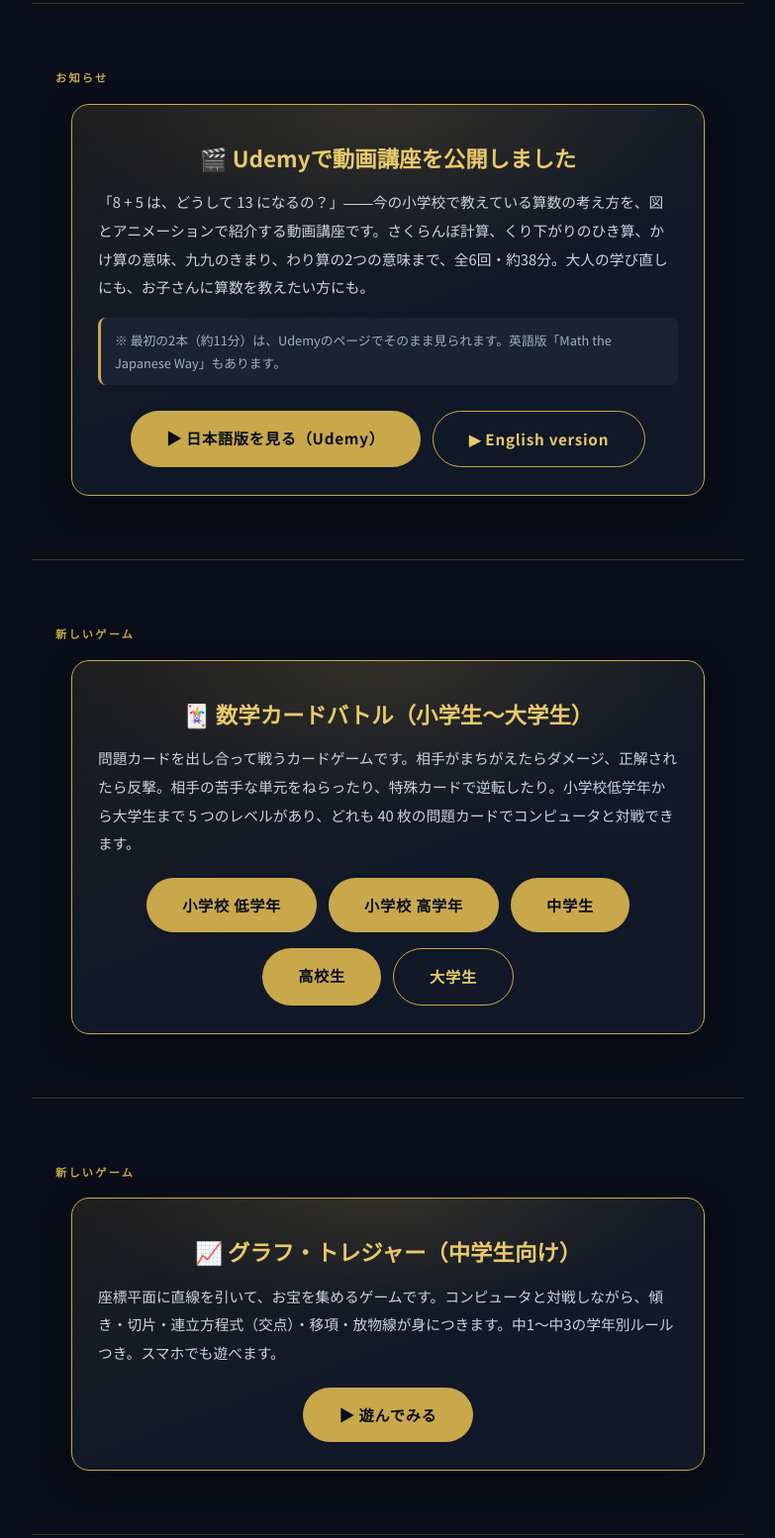
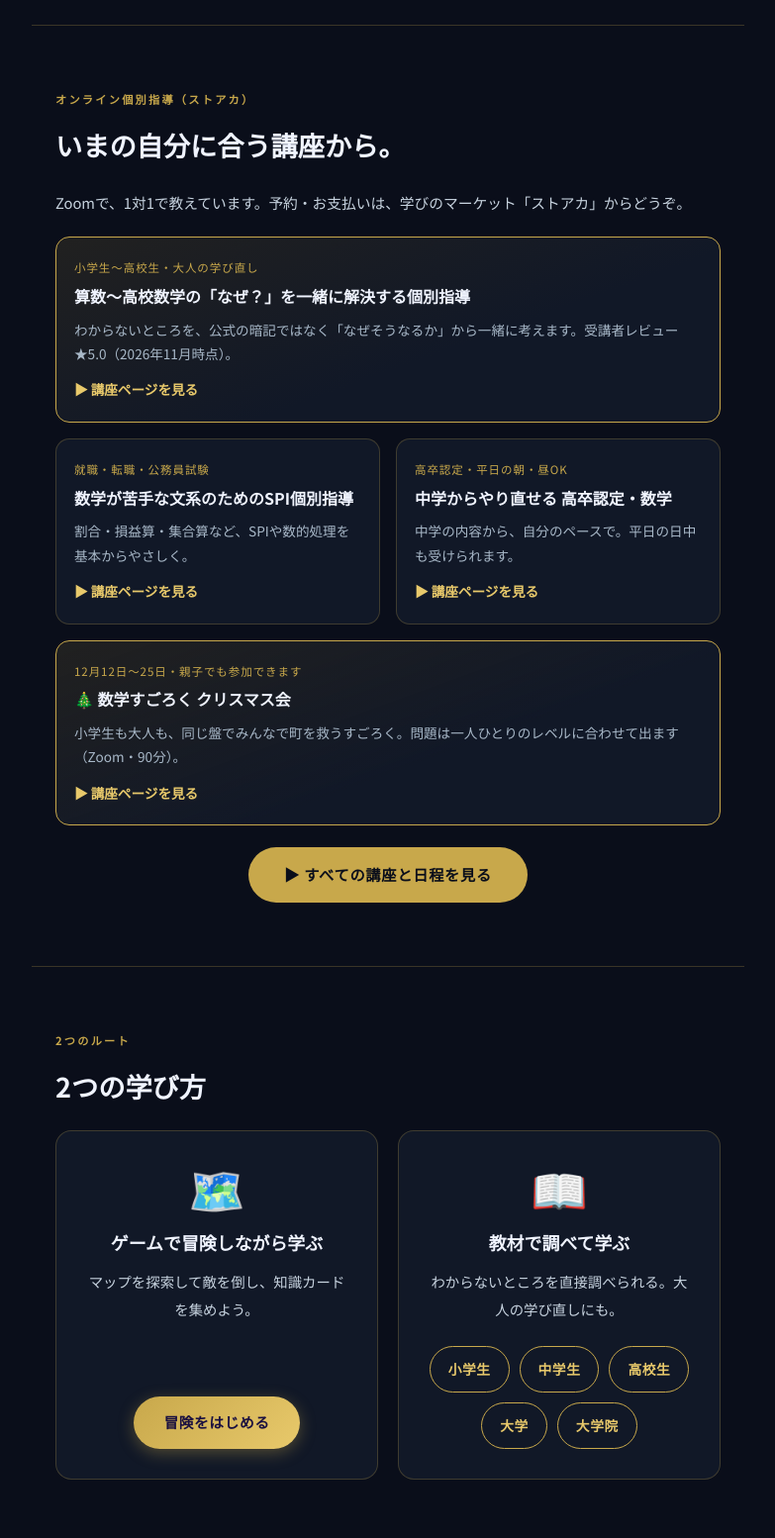
Before and after one commit to Takayuki-Suda/math-site, a plain HTML site: page index.html in a window 1280 px wide. Shown: the part 1127-2681 px from the top of the page at 99% size, without its empty margins (248-1031 px from the left). Drawn offline with Linux system fonts and the light colour scheme.

Commit message:
トップページをストアカ中心に組み替え・「教材を見る」ボタンを直す
- いちばん上のボタンを「ストアカで予約する」に変更し、すぐ下にストアカの講座一覧（なぜ？講座・SPI・高卒認定・クリスマス会）を置いた
- クリスマス会のカードは 12/26 になったら自動で消える
- Udemyのお知らせは下のほうへ移した
- 数学カードバトル・グラフ・トレジャーのお知らせをトップから外した（上のメニューからは今までどおり入れる）
- 「教材を見る」ボタンがページの上に飛ぶだけで何も起きなかったので、小学生〜大学院の教材ページへのボタンに変えた
- 最後の申し込み欄もストアカの予約を主にし、メールは対面・そのほかの相談用にした
- ページのいちばん下に「\r」という文字が出ていたのを消した（日本語版・英語版）

Co-Authored-By: Claude Opus 5.5 <noreply@anthropic.com>
Claude-Session: https://claude.ai/code/session_01TGtX33YXnYC9sPyxZZAGpd

```diff
--- a/index.html
+++ b/index.html
@@ -57,10 +57,11 @@
   "makesOffer": {
     "@type": "Offer",
     "availability": "https://schema.org/InStock",
+    "url": "https://www.street-academy.com/steachers/963434",
     "itemOffered": {
       "@type": "Service",
-      "name": "算数・数学の個別指導（対面）",
-      "description": "算数・数学の個別指導（対面）",
+      "name": "算数・数学のオンライン個別指導（ストアカ）",
+      "description": "Zoomでの算数・数学の個別指導。予約はストアカから。",
       "serviceType": "個別指導"
     }
   }
@@ -803,11 +804,12 @@
   <!-- 事実 → 行動（終点）-->
   <p class="hero-fact" style="margin-top:8px;">小学生から大人まで対象の算数・数学教室（会津若松）</p>
 
-  <a class="apply-link" style="padding:12px 32px;font-size:0.92rem;margin-top:10px;" href="mailto:suda.math.aizu@gmail.com">
-    ▶ メールで申し込む
+  <a class="apply-link" style="padding:12px 32px;font-size:0.92rem;margin-top:10px;" href="https://www.street-academy.com/steachers/963434" target="_blank" rel="noopener">
+    ▶ ストアカで予約する
   </a>
-  <p style="font-size:0.76rem;color:#8899aa;margin-top:8px;letter-spacing:0.04em;">
-    話を聞くだけでも、1回だけでも大丈夫です。
+  <p style="font-size:0.76rem;color:#8899aa;margin-top:8px;letter-spacing:0.04em;line-height:1.8;">
+    オンライン（Zoom）の個別指導・1回60分。1回だけでも大丈夫です。<br>
+    <a href="#online" style="color:#7ec8e3;">講座の一覧を見る</a>
   </p>
 </section>
 
@@ -851,57 +853,55 @@
     letter-spacing:.03em; line-height:1.7;
   }
 </style>
-<section class="section reveal">
-  <div class="section-label">お知らせ</div>
-  <div class="club-notice">
-    <h2 class="club-title">🎬 Udemyで動画講座を公開しました</h2>
-    <p class="club-body">
-      「8 + 5 は、どうして 13 になるの？」――今の小学校で教えている算数の考え方を、図とアニメーションで紹介する動画講座です。さくらんぼ計算、くり下がりのひき算、かけ算の意味、九九のきまり、わり算の2つの意味まで、全6回・約38分。大人の学び直しにも、お子さんに算数を教えたい方にも。
-    </p>
-    <div class="club-sep-note">
-      ※ 最初の2本（約11分）は、Udemyのページでそのまま見られます。英語版「Math the Japanese Way」もあります。
-    </div>
-    <div class="udemy-links">
-      <a class="apply-link" href="https://www.udemy.com/course/nihonshiki-sansu-naze-1/?referralCode=46577EAA6BF6A23DDF32" target="_blank" rel="noopener">▶ 日本語版を見る（Udemy）</a>
-      <a class="apply-link apply-link-ghost" href="https://www.udemy.com/course/math-the-japanese-way-1/?referralCode=A692464DD56E41857725" target="_blank" rel="noopener" lang="en">▶ English version</a>
-    </div>
+<style>
+  .sa-lead{font-size:.92rem;color:#c8d4e0;line-height:1.9;margin:0 0 20px;}
+  .sa-grid{display:grid;grid-template-columns:1fr 1fr;gap:16px;}
+  .sa-card{display:flex;flex-direction:column;background:var(--bg2);border:1px solid var(--line);border-radius:14px;padding:20px 18px;text-decoration:none;color:inherit;transition:border-color .2s,transform .2s;}
+  .sa-card:hover{border-color:var(--gold);transform:translateY(-3px);}
+  .sa-card.is-main{grid-column:1 / -1;border-color:var(--gold);background:linear-gradient(160deg,rgba(200,168,75,0.12),var(--bg2) 60%);}
+  .sa-tag{font-size:.72rem;color:var(--gold);letter-spacing:.08em;margin-bottom:6px;}
+  .sa-name{font-size:1rem;font-weight:700;color:var(--white);line-height:1.6;margin-bottom:8px;}
+  .sa-text{font-size:.85rem;color:#a8b8c8;line-height:1.8;flex:1;margin:0 0 12px;}
+  .sa-go{font-size:.85rem;font-weight:700;color:var(--gold-lt);}
+  .sa-more{text-align:center;margin-top:22px;}
+  @media(max-width:600px){ .sa-grid{grid-template-columns:1fr;} }
+</style>
+<section class="section reveal" id="online">
+  <div class="section-label">オンライン個別指導（ストアカ）</div>
+  <h2 class="section-title">いまの自分に合う講座から。</h2>
+  <p class="sa-lead">Zoomで、1対1で教えています。予約・お支払いは、学びのマーケット「ストアカ」からどうぞ。</p>
+  <div class="sa-grid">
+    <a class="sa-card is-main" href="https://www.street-academy.com/myclass/219220" target="_blank" rel="noopener">
+      <div class="sa-tag">小学生〜高校生・大人の学び直し</div>
+      <div class="sa-name">算数〜高校数学の「なぜ？」を一緒に解決する個別指導</div>
+      <p class="sa-text">わからないところを、公式の暗記ではなく「なぜそうなるか」から一緒に考えます。受講者レビュー ★5.0（2026年11月時点）。</p>
+      <span class="sa-go">▶ 講座ページを見る</span>
+    </a>
+    <a class="sa-card" href="https://www.street-academy.com/myclass/223345" target="_blank" rel="noopener">
+      <div class="sa-tag">就職・転職・公務員試験</div>
+      <div class="sa-name">数学が苦手な文系のためのSPI個別指導</div>
+      <p class="sa-text">割合・損益算・集合算など、SPIや数的処理を基本からやさしく。</p>
+      <span class="sa-go">▶ 講座ページを見る</span>
+    </a>
+    <a class="sa-card" href="https://www.street-academy.com/myclass/224289" target="_blank" rel="noopener">
+      <div class="sa-tag">高卒認定・平日の朝・昼OK</div>
+      <div class="sa-name">中学からやり直せる 高卒認定・数学</div>
+      <p class="sa-text">中学の内容から、自分のペースで。平日の日中も受けられます。</p>
+      <span class="sa-go">▶ 講座ページを見る</span>
+    </a>
+    <a class="sa-card is-main" data-until="2026-12-26" href="https://www.street-academy.com/myclass/224741" target="_blank" rel="noopener">
+      <div class="sa-tag">12月12日〜25日・親子でも参加できます</div>
+      <div class="sa-name">🎄 数学すごろく クリスマス会</div>
+      <p class="sa-text">小学生も大人も、同じ盤でみんなで町を救うすごろく。問題は一人ひとりのレベルに合わせて出ます（Zoom・90分）。</p>
+      <span class="sa-go">▶ 講座ページを見る</span>
+    </a>
   </div>
-</section>
-
-<hr class="divider">
-
-<!-- ══ お知らせ：ゲーム「数学カードバトル」══ -->
-<section class="section reveal">
-  <div class="section-label">新しいゲーム</div>
-  <div class="club-notice">
-    <h2 class="club-title">🃏 数学カードバトル（小学生〜大学生）</h2>
-    <p class="club-body">
-      問題カードを出し合って戦うカードゲームです。相手がまちがえたらダメージ、正解されたら反撃。相手の苦手な単元をねらったり、特殊カードで逆転したり。小学校低学年から大学生まで 5 つのレベルがあり、どれも 40 枚の問題カードでコンピュータと対戦できます。
-    </p>
-    <div class="udemy-links">
-      <a class="apply-link" href="/math-site/chu/card-battle.html?deck=sho-low">小学校 低学年</a>
-      <a class="apply-link" href="/math-site/chu/card-battle.html?deck=sho-high">小学校 高学年</a>
-      <a class="apply-link" href="/math-site/chu/card-battle.html?deck=chu">中学生</a>
-      <a class="apply-link" href="/math-site/chu/card-battle.html?deck=ko">高校生</a>
-      <a class="apply-link apply-link-ghost" href="/math-site/chu/card-battle.html?deck=dai">大学生</a>
-    </div>
+  <div class="sa-more">
+    <a class="apply-link" style="margin-top:0;" href="https://www.street-academy.com/steachers/963434" target="_blank" rel="noopener">▶ すべての講座と日程を見る</a>
   </div>
-</section>
-
-<hr class="divider">
-
-<!-- ══ お知らせ：ゲーム「グラフ・トレジャー」══ -->
-<section class="section reveal">
-  <div class="section-label">新しいゲーム</div>
-  <div class="club-notice">
-    <h2 class="club-title">📈 グラフ・トレジャー（中学生向け）</h2>
-    <p class="club-body">
-      座標平面に直線を引いて、お宝を集めるゲームです。コンピュータと対戦しながら、傾き・切片・連立方程式（交点）・移項・放物線が身につきます。中1〜中3の学年別ルールつき。スマホでも遊べます。
-    </p>
-    <div class="udemy-links">
-      <a class="apply-link" href="/math-site/chu/graph-treasure.html">▶ 遊んでみる</a>
-    </div>
-  </div>
+  <script>
+    (function(){ var now=new Date(); document.querySelectorAll('[data-until]').forEach(function(el){ if(now>=new Date(el.getAttribute('data-until')+'T00:00:00+09:00')) el.remove(); }); })();
+  </script>
 </section>
 
 <hr class="divider">
@@ -955,6 +955,8 @@
     border:1.5px solid var(--gold);
   }
   .route-btn-ghost:hover{background:rgba(200,168,75,.12);transform:translateY(-2px);}
+  .route-levels{display:flex;flex-wrap:wrap;gap:10px;justify-content:center;}
+  .route-levels .route-btn{padding:10px 18px;font-size:.86rem;}
   @media(max-width:600px){
     .routes-grid{grid-template-columns:1fr;}
   }
@@ -973,7 +975,13 @@
       <div class="route-icon">📖</div>
       <h3 class="route-name">教材で調べて学ぶ</h3>
       <p class="route-text">わからないところを直接調べられる。大人の学び直しにも。</p>
-      <a class="route-btn route-btn-ghost" href="#site-nav">教材を見る</a>
+      <div class="route-levels">
+        <a class="route-btn route-btn-ghost" href="/math-site/sho/index.html">小学生</a>
+        <a class="route-btn route-btn-ghost" href="/math-site/chu/index.html">中学生</a>
+        <a class="route-btn route-btn-ghost" href="/math-site/ko/index.html">高校生</a>
+        <a class="route-btn route-btn-ghost" href="/math-site/dai/index.html">大学</a>
+        <a class="route-btn route-btn-ghost" href="/math-site/in/index.html">大学院</a>
+      </div>
     </div>
   </div>
 </section>
@@ -1105,13 +1113,34 @@
 
 <hr class="divider">
 
+<!-- ══ Udemyの動画講座（サブ）══ -->
+<section class="section reveal">
+  <div class="section-label">動画で学ぶ</div>
+  <div class="club-notice">
+    <h2 class="club-title">🎬 Udemyの動画講座</h2>
+    <p class="club-body">
+      「8 + 5 は、どうして 13 になるの？」――今の小学校で教えている算数の考え方を、図とアニメーションで紹介する動画講座です。さくらんぼ計算、くり下がりのひき算、かけ算の意味、九九のきまり、わり算の2つの意味まで、全6回・約38分。大人の学び直しにも、お子さんに算数を教えたい方にも。
+    </p>
+    <div class="club-sep-note">
+      ※ 最初の2本（約11分）は、Udemyのページでそのまま見られます。英語版「Math the Japanese Way」もあります。
+    </div>
+    <div class="udemy-links">
+      <a class="apply-link" href="https://www.udemy.com/course/nihonshiki-sansu-naze-1/?referralCode=46577EAA6BF6A23DDF32" target="_blank" rel="noopener">▶ 日本語版を見る（Udemy）</a>
+      <a class="apply-link apply-link-ghost" href="https://www.udemy.com/course/math-the-japanese-way-1/?referralCode=A692464DD56E41857725" target="_blank" rel="noopener" lang="en">▶ English version</a>
+    </div>
+  </div>
+</section>
+
+<hr class="divider">
+
+
 <!-- ══ このサービスについて（統合ブロック）══ -->
 <section class="section reveal">
   <div class="section-label">このサービスについて</div>
   <div class="section-body">
     <p><strong style="color:var(--gold-lt)">内容：</strong>わからない単元の整理から、大学レベルの議論まで対応します。</p>
     <p><strong style="color:var(--gold-lt)">スタイル：</strong>一緒に考える対話型。答えを教えるより、考えることを大切にします。急かしません。</p>
-    <p><strong style="color:var(--gold-lt)">オンラインで学ぶなら：</strong>オンラインの個別指導は<a href="https://www.street-academy.com/myclass/219220" target="_blank" rel="noopener" style="color:var(--blue)">ストアカ</a>で、動画で学ぶ講座は<a href="https://www.udemy.com/course/nihonshiki-sansu-naze-1/?referralCode=46577EAA6BF6A23DDF32" target="_blank" rel="noopener" style="color:var(--blue)">Udemy</a>で受け付けています。対面での指導は、メールでご相談ください。</p>
+    <p><strong style="color:var(--gold-lt)">受け方：</strong>Zoomでのオンライン個別指導を、<a href="https://www.street-academy.com/steachers/963434" target="_blank" rel="noopener" style="color:var(--blue)">ストアカ</a>で受け付けています。動画で学びたい方は<a href="https://www.udemy.com/course/nihonshiki-sansu-naze-1/?referralCode=46577EAA6BF6A23DDF32" target="_blank" rel="noopener" style="color:var(--blue)">Udemy</a>の講座もあります。対面での指導は、メールでご相談ください。</p>
   </div>
 </section>
 
@@ -1123,8 +1152,8 @@
         一緒に旅しませんか。
       </h2>
 
-      <a class="apply-link" href="mailto:suda.math.aizu@gmail.com">
-        ▶ メールで申し込む
+      <a class="apply-link" href="https://www.street-academy.com/steachers/963434" target="_blank" rel="noopener">
+        ▶ ストアカで予約する
       </a>
       <p style="font-size:0.82rem;color:#7ec8e3;margin-top:10px;margin-bottom:24px;letter-spacing:0.05em;">
         話を聞くだけでも、1回だけでも大丈夫です。
@@ -1133,7 +1162,7 @@
       <div>
         <div class="apply-step">
           <span class="num">1</span>
-          <span class="apply-step__text"><strong>メール</strong>（<span class="apply-mail">suda.math.aizu<wbr>@gmail.com</span>）でお気軽にご連絡ください</span>
+          <span class="apply-step__text">対面での指導のご相談や、そのほかのお問い合わせは、メールでお気軽にどうぞ。<br><strong class="apply-mail">suda.math.aizu<wbr>@gmail.com</strong></span>
         </div>
       </div>
 
@@ -2462,4 +2491,4 @@ const BGM = (() => {
 
 </script>
 </body>
-</html>\r
+</html>
```
Also changed, not shown: en/index.html (+1 -1 lines).
